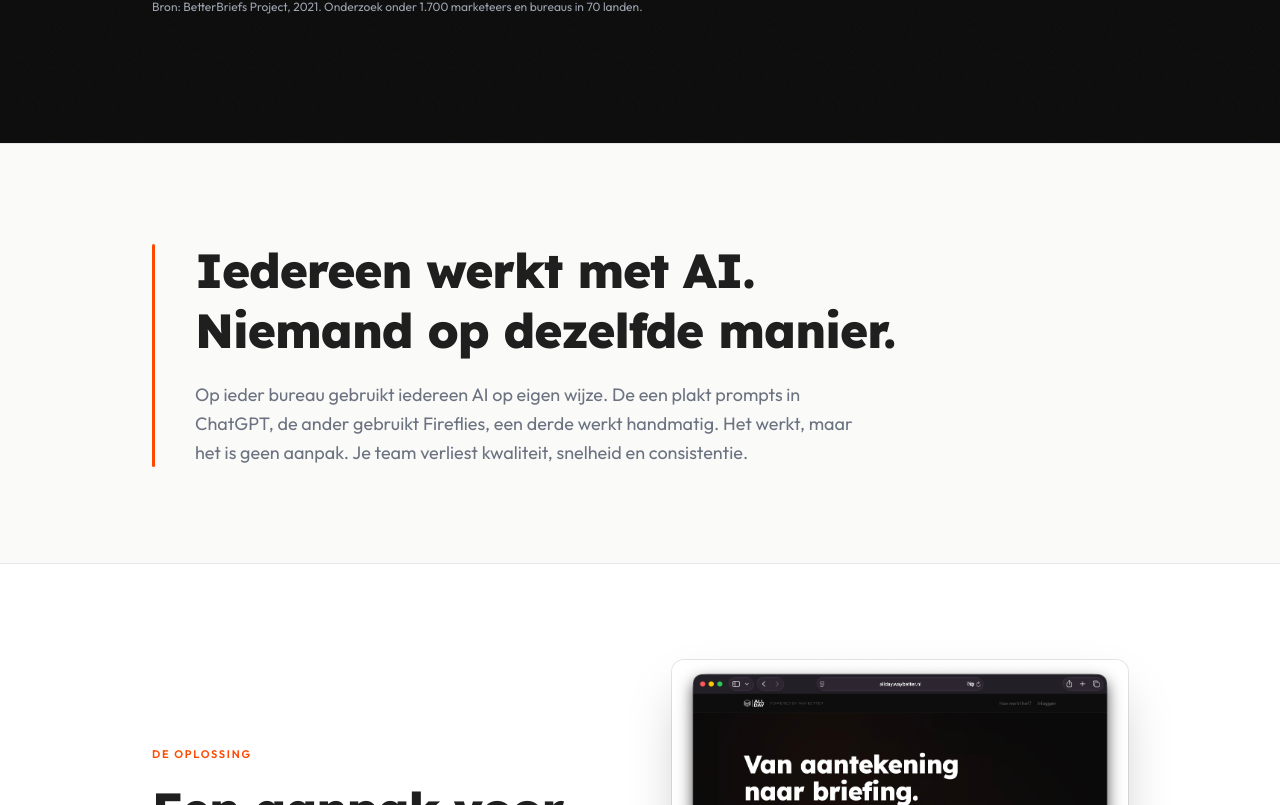
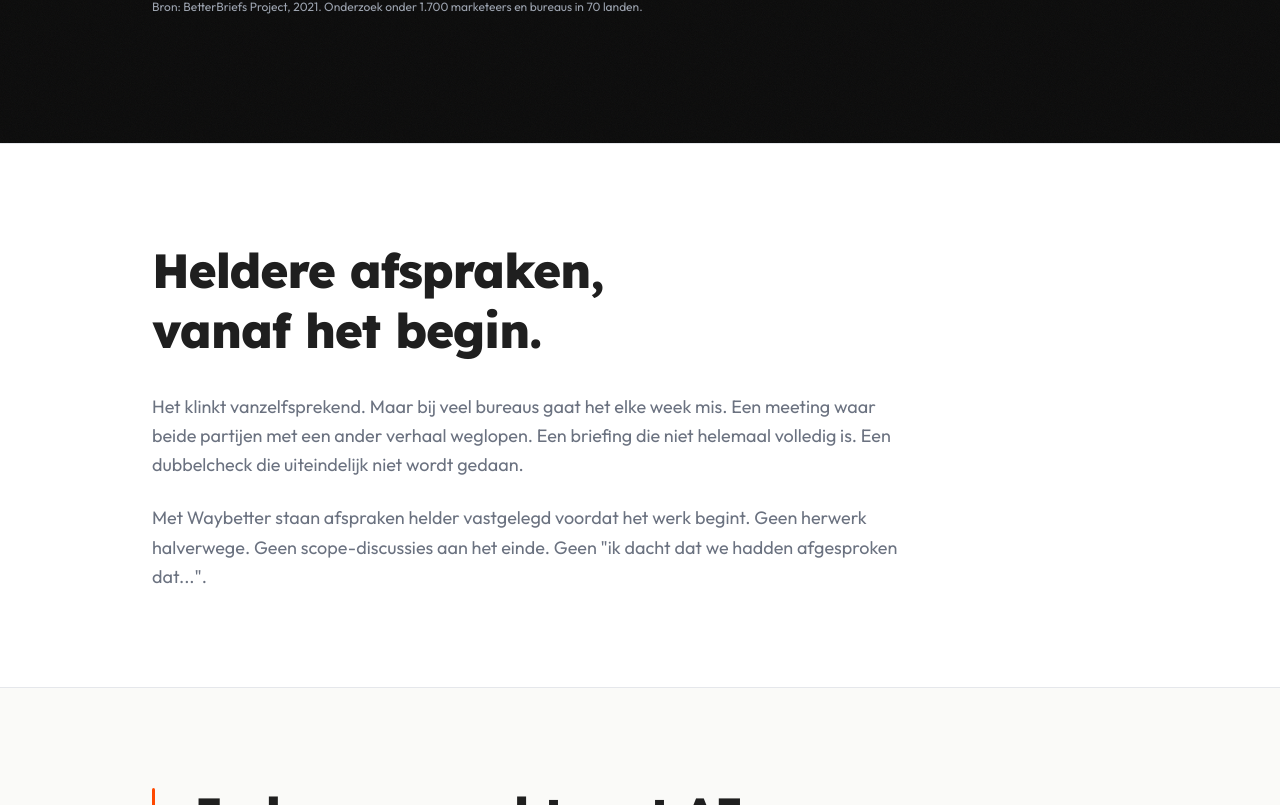
Before and after one commit to caesarbrandpower/oyaa, a Next.js app: page /preview in a window 1280 px wide. Shown: the part 1875-2680 px from the top of the page. Built offline with nearby package versions, Linux system fonts and the light colour scheme.

Commit message:
feat(preview): add 'heldere afspraken' argumentatie sectie

```diff
--- a/app/preview/page.js
+++ b/app/preview/page.js
@@ -112,6 +112,25 @@ export default function PreviewPage() {
               </p>
               <p className="mt-4 text-text-muted text-xs">
                 Bron: BetterBriefs Project, 2021. Onderzoek onder 1.700 marketeers en bureaus in 70 landen.
+              </p>
+            </div>
+          </div>
+        </section>
+      </ScrollReveal>
+
+      {/* HELDERE AFSPRAKEN */}
+      <ScrollReveal>
+        <section className="bg-white border-t border-border">
+          <div className="max-w-5xl mx-auto px-6 py-24">
+            <div className="reveal max-w-3xl">
+              <h2 className="font-[family-name:var(--font-lexend)] text-[clamp(28px,4vw,48px)] font-extrabold text-text leading-tight tracking-tight mb-8">
+                Heldere afspraken,<br />vanaf het begin.
+              </h2>
+              <p className="text-text-sec text-base md:text-lg leading-relaxed mb-6">
+                Het klinkt vanzelfsprekend. Maar bij veel bureaus gaat het elke week mis. Een meeting waar beide partijen met een ander verhaal weglopen. Een briefing die niet helemaal volledig is. Een dubbelcheck die uiteindelijk niet wordt gedaan.
+              </p>
+              <p className="text-text-sec text-base md:text-lg leading-relaxed">
+                Met Waybetter staan afspraken helder vastgelegd voordat het werk begint. Geen herwerk halverwege. Geen scope-discussies aan het einde. Geen "ik dacht dat we hadden afgesproken dat...".
               </p>
             </div>
           </div>
```
